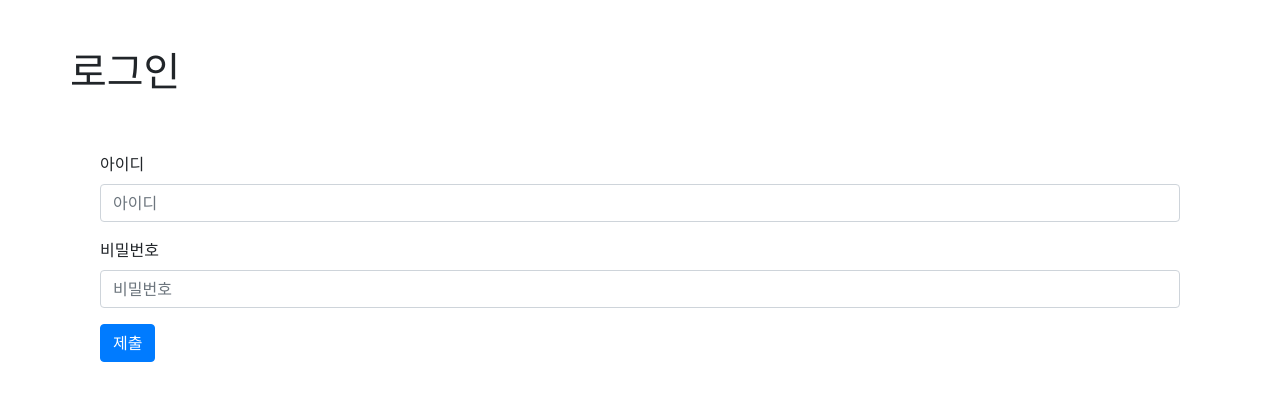
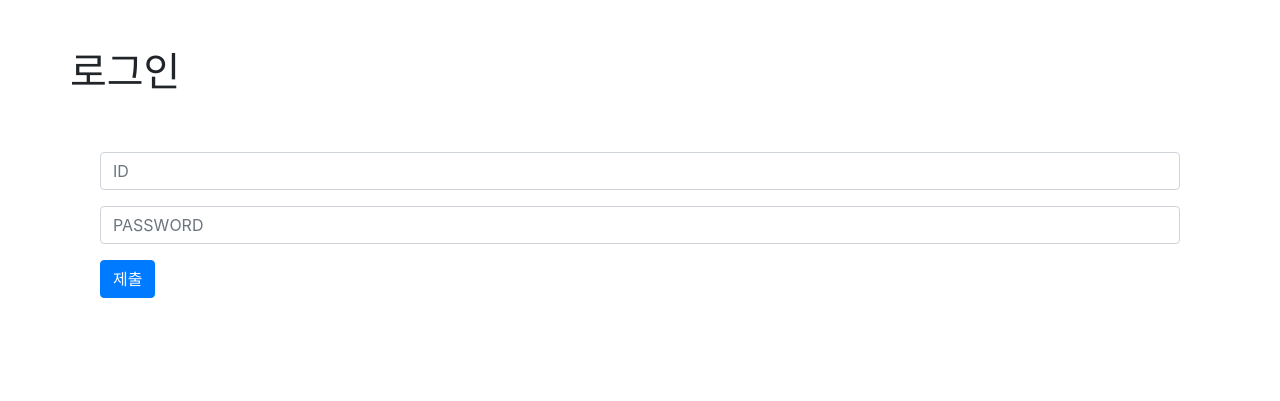
Before and after one commit to Countryroad96/2022-software-engineering-team5-project, a Flask app: page /login in a window 1280 px wide. Shown: the top 401 px of the page. Run offline with Flask 2, Linux system fonts and the light colour scheme; some libraries are stand-ins or nearby versions.

Commit message:
로그인 템플릿 수정

```diff
--- a/templates/login.html
+++ b/templates/login.html
@@ -19,11 +19,9 @@
             <form method="POST">
                 {{form.csrf_token}}
                 <div class="form-group">
-                    {{form.userid.label("아이디")}}
-                    {{form.userid(class="form-control", placeholder="아이디")}}
+                    {{form.userid(class="form-control", placeholder="ID")}}
                 </div>
                 <div class="form-group">
-                    {{form.password.label("비밀번호")}}
                     {%with messages = get_flashed_messages()%} <!--로그인이 실패하면-->
                     {%if messages %}
                     <script type="text/javascript">
@@ -31,7 +29,7 @@
                     </script> <!--첫번째 에러메시지 출력한다-->
                     {%endif%} <!--실패하지 않았으면 비밀번호 넘긴다-->
                     {%endwith%}
-                    {{form.password(class="form-control", placeholder="비밀번호")}}
+                    {{form.password(class="form-control", placeholder="PASSWORD")}}
                 </div>
                 <button type="submit" class="btn btn-primary">제출</button>
             </form>
```
